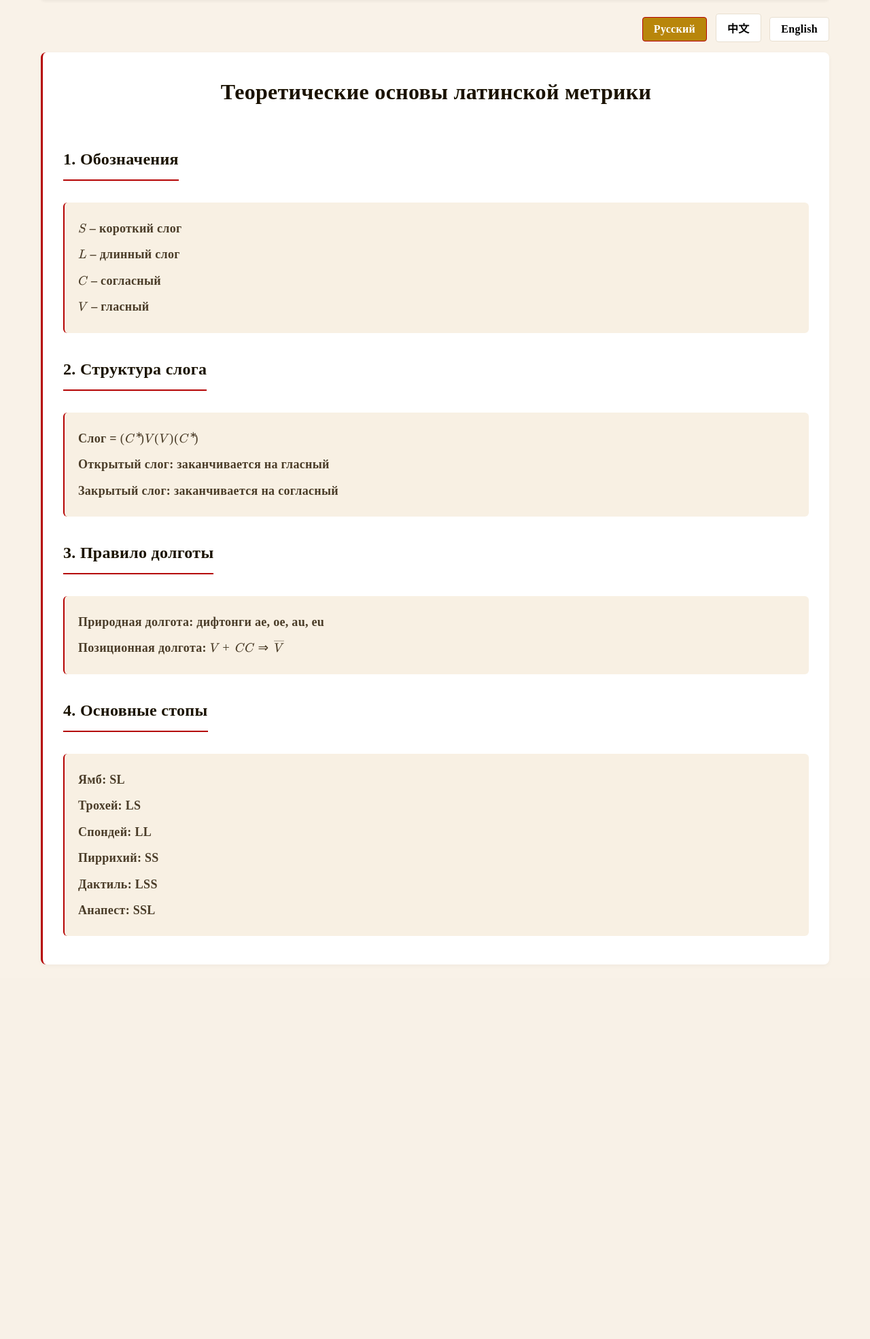
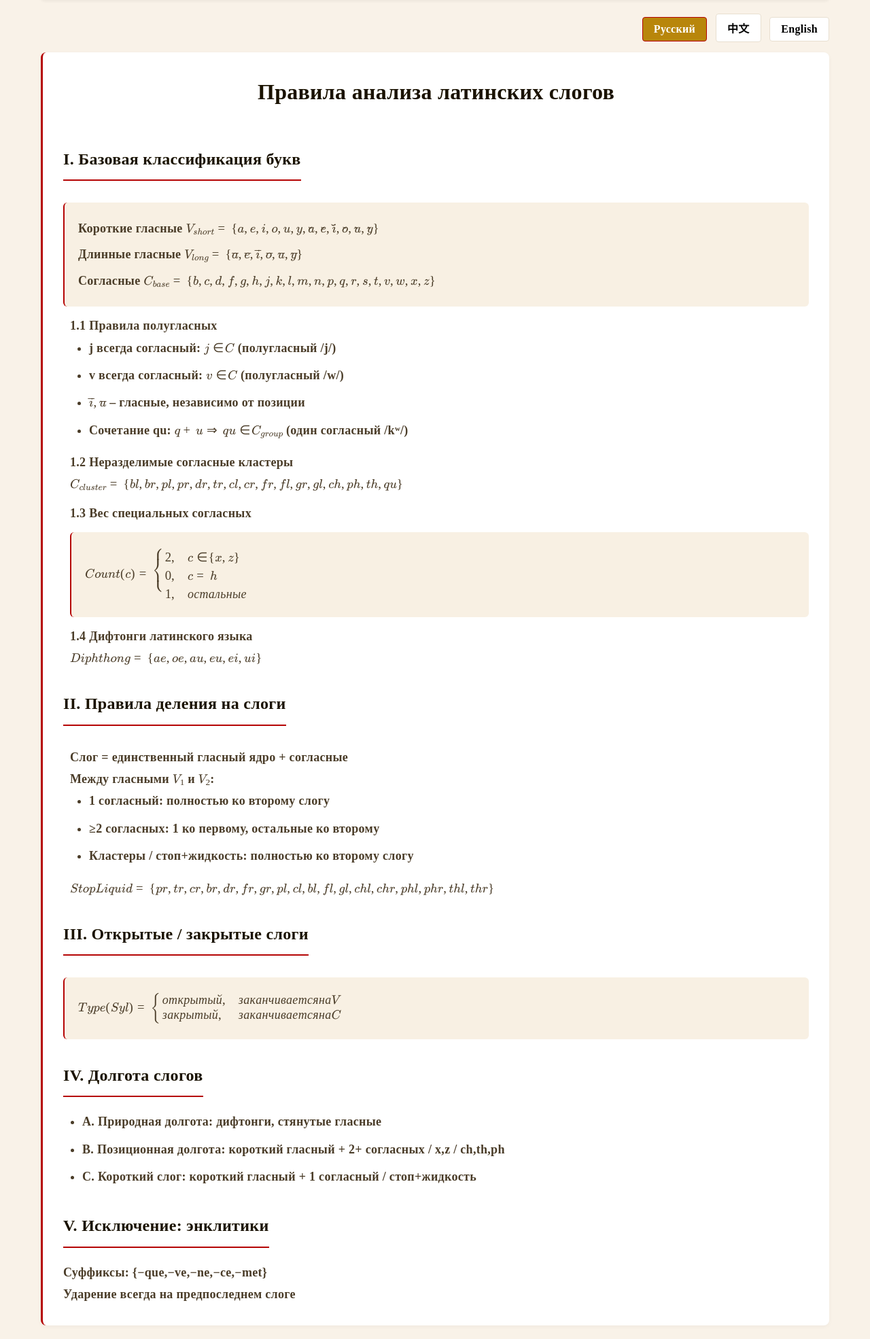
Before and after one commit to 0-317/latin_phonetics_tool, a Flask app: page /theory in a window 1280 px wide. Shown: the part 86-2056 px from the top of the page at 68% size. Before the commit the page ends 1505 px from the top, so only its background shows below. Run offline with Flask 3, Linux system fonts and the light colour scheme.

Commit message:
theory 2

```diff
--- a/templates/index.html
+++ b/templates/index.html
@@ -411,8 +411,6 @@
         {% else %}
         <div class="empty">
             <p>请在上方输入框中粘贴拉丁文本</p>
-            <p style="margin-top: 10px; font-size: 16px;">支持散文 + 诗歌（六步格/哀歌双行体）</p>
-        </div>
         {% endif %}
     </div>
 
--- a/templates/theory.html
+++ b/templates/theory.html
@@ -176,11 +176,14 @@
         p {
             font-weight: 600; /* 段落全加粗 */
         }
+        .rule-item {
+            margin: 10px 0;
+            padding-left: 10px;
+        }
     </style>
 </head>
 <body>
 
-<!-- ✅ 正确导航栏：只显示当前语言 -->
 <div class="navbar">
     <a href="/?lang={{ lang }}">{{ L.nav_home }}</a>
     <a href="/theory?lang={{ lang }}">{{ L.nav_theory }}</a>
@@ -198,106 +201,199 @@
 
 <div class="content-box">
     {% if lang == 'ru' %}
-    <h2>Теоретические основы латинской метрики</h2>
+    <h2>Правила анализа латинских слогов</h2>
 
-    <h3>1. Обозначения</h3>
+    <h3>I. Базовая классификация букв</h3>
     <div class="formula">
-        <p>\(S\) – короткий слог</p>
-        <p>\(L\) – длинный слог</p>
-        <p>\(C\) – согласный</p>
-        <p>\(V\) – гласный</p>
+        <p>Короткие гласные \(V_{short}=\{a,e,i,o,u,y,\breve{a},\breve{e},\breve{i},\breve{o},\breve{u},\breve{y}\}\)</p>
+        <p>Длинные гласные \(V_{long}=\{\bar{a},\bar{e},\bar{i},\bar{o},\bar{u},\bar{y}\}\)</p>
+        <p>Согласные \(C_{base}=\{b,c,d,f,g,h,j,k,l,m,n,p,q,r,s,t,v,w,x,z\}\)</p>
     </div>
 
-    <h3>2. Структура слога</h3>
-    <div class="formula">
-        <p>Слог = \((C^*)V(V)(C^*)\)</p>
-        <p>Открытый слог: заканчивается на гласный</p>
-        <p>Закрытый слог: заканчивается на согласный</p>
+    <div class="rule-item">
+        <p><strong>1.1 Правила полугласных</strong></p>
+        <ul>
+            <li>j всегда согласный: \(j\in C\) (полугласный /j/)</li>
+            <li>v всегда согласный: \(v\in C\) (полугласный /w/)</li>
+            <li>\(\bar{i},\bar{u}\) – гласные, независимо от позиции</li>
+            <li>Сочетание qu: \(q+u\Rightarrow qu\in C_{group}\) (один согласный /kʷ/)</li>
+        </ul>
     </div>
 
-    <h3>3. Правило долготы</h3>
-    <div class="formula">
-        <p>Природная долгота: дифтонги ae, oe, au, eu</p>
-        <p>Позиционная долгота: \(V + CC \Rightarrow \overline{V}\)</p>
+    <div class="rule-item">
+        <p><strong>1.2 Неразделимые согласные кластеры</strong></p>
+        <p>\(C_{cluster}=\{bl,br,pl,pr,dr,tr,cl,cr,fr,fl,gr,gl,ch,ph,th,qu\}\)</p>
     </div>
 
-    <h3>4. Основные стопы</h3>
-    <div class="formula">
-        <p>Ямб: SL</p>
-        <p>Трохей: LS</p>
-        <p>Спондей: LL</p>
-        <p>Пиррихий: SS</p>
-        <p>Дактиль: LSS</p>
-        <p>Анапест: SSL</p>
+    <div class="rule-item">
+        <p><strong>1.3 Вес специальных согласных</strong></p>
+        <div class="formula">
+            <p>\(Count(c)= \begin{cases} 2, & c\in\{x,z\} \\ 0, & c=h \\ 1, & остальные \end{cases}\)</p>
+        </div>
     </div>
 
-    {% elif lang == 'zh' %}
-    <h2>拉丁语韵律理论基础</h2>
-
-    <h3>1. 符号定义</h3>
-    <div class="formula">
-        <p>\(S\) = 短音节</p>
-        <p>\(L\) = 长音节</p>
-        <p>\(C\) = 辅音</p>
-        <p>\(V\) = 元音</p>
+    <div class="rule-item">
+        <p><strong>1.4 Дифтонги латинского языка</strong></p>
+        <p>\(Diphthong=\{ae,oe,au,eu,ei,ui\}\)</p>
     </div>
 
-    <h3>2. 音节结构</h3>
-    <div class="formula">
-        <p>音节结构：\((C^*)V(V)(C^*)\)</p>
-        <p>开音节：以元音结尾</p>
-        <p>闭音节：以辅音结尾</p>
+    <h3>II. Правила деления на слоги</h3>
+    <div class="rule-item">
+        <p>Слог = единственный гласный ядро + согласные</p>
+        <p>Между гласными \(V_1\) и \(V_2\):</p>
+        <ul>
+            <li>1 согласный: полностью ко второму слогу</li>
+            <li>≥2 согласных: 1 ко первому, остальные ко второму</li>
+            <li>Кластеры / стоп+жидкость: полностью ко второму слогу</li>
+        </ul>
+        <p>\(StopLiquid=\{pr,tr,cr,br,dr,fr,gr,pl,cl,bl,fl,gl,chl,chr,phl,phr,thl,thr\}\)</p>
     </div>
 
-    <h3>3. 音长规则</h3>
+    <h3>III. Открытые / закрытые слоги</h3>
     <div class="formula">
-        <p>自然长音：双元音 ae, oe, au, eu</p>
-        <p>位置长音：\(V + CC \Rightarrow \overline{V}\)</p>
+        <p>\(Type(Syl)= \begin{cases} открытый, & заканчивается на V \\ закрытый, & заканчивается на C \end{cases}\)</p>
     </div>
 
-    <h3>4. 核心音步</h3>
+    <h3>IV. Долгота слогов</h3>
+    <ul>
+        <li><strong>A. Природная долгота</strong>: дифтонги, стянутые гласные</li>
+        <li><strong>B. Позиционная долгота</strong>: короткий гласный + 2+ согласных / x,z / ch,th,ph</li>
+        <li><strong>C. Короткий слог</strong>: короткий гласный + 1 согласный / стоп+жидкость</li>
+    </ul>
+
+    <h3>V. Исключение: энклитики</h3>
+    <p>Суффиксы: {−que,−ve,−ne,−ce,−met}</p>
+    <p>Ударение всегда на предпоследнем слоге</p>
+
+    {% elif lang == 'zh' %}
+    <h2>拉丁语音节分析核心规则</h2>
+
+    <h3>一、基础字母分类</h3>
     <div class="formula">
-        <p>抑扬格：SL</p>
-        <p>扬抑格：LS</p>
-        <p>扬扬格：LL</p>
-        <p>抑抑格：SS</p>
-        <p>扬抑抑格：LSS</p>
-        <p>抑抑扬格：SSL</p>
+        <p>短元音 \(V_{short}=\{a,e,i,o,u,y,\breve{a},\breve{e},\breve{i},\breve{o},\breve{u},\breve{y}\}\)</p>
+        <p>长元音 \(V_{long}=\{\bar{a},\bar{e},\bar{i},\bar{o},\bar{u},\bar{y}\}\)</p>
+        <p>辅音 \(C_{base}=\{b,c,d,f,g,h,j,k,l,m,n,p,q,r,s,t,v,w,x,z\}\)</p>
     </div>
 
-    {% else %}
-    <h2>Latin Prosody & Metrics Theory</h2>
-
-    <h3>1. Notation</h3>
-    <div class="formula">
-        <p>\(S\) = short syllable</p>
-        <p>\(L\) = long syllable</p>
-        <p>\(C\) = consonant</p>
-        <p>\(V\) = vowel</p>
+    <div class="rule-item">
+        <p><strong>1.1 半元音判定规则</strong></p>
+        <ul>
+            <li>j 恒为辅音：\(j\in C\)，半元音 /j/</li>
+            <li>v 恒为辅音：\(v\in C\)，半元音 /w/</li>
+            <li>\(\bar{i},\bar{u}\) 固定为元音，不受位置影响</li>
+            <li>qu 固定组合：\(q+u\Rightarrow qu\in C_{group}\)，整体为辅音 /kʷ/</li>
+        </ul>
     </div>
 
-    <h3>2. Syllable Structure</h3>
-    <div class="formula">
-        <p>Syllable = \((C^*)V(V)(C^*)\)</p>
-        <p>Open syllable: ends with vowel</p>
-        <p>Closed syllable: ends with consonant</p>
+    <div class="rule-item">
+        <p><strong>1.2 不可拆分辅音连缀</strong></p>
+        <p>\(C_{cluster}=\{bl,br,pl,pr,dr,tr,cl,cr,fr,fl,gr,gl,ch,ph,th,qu\}\)</p>
     </div>
 
-    <h3>3. Length Rules</h3>
-    <div class="formula">
-        <p>Natural length: diphthongs ae, oe, au, eu</p>
-        <p>Positional length: \(V + CC \Rightarrow \overline{V}\)</p>
+    <div class="rule-item">
+        <p><strong>1.3 特殊辅音权重规则</strong></p>
+        <div class="formula">
+            <p>\(Count(c)= \begin{cases} 2, & c\in\{x,z\} \\ 0, & c=h \\ 1, & 其余普通辅音 \end{cases}\)</p>
+        </div>
     </div>
 
-    <h3>4. Main Metrical Feet</h3>
+    <div class="rule-item">
+        <p><strong>1.4 拉丁语双元音定义</strong></p>
+        <p>\(Diphthong=\{ae,oe,au,eu,ei,ui\}\)</p>
+    </div>
+
+    <h3>二、音节划分核心准则</h3>
+    <div class="rule-item">
+        <p>音节结构：唯一元音核心 + 附属辅音</p>
+        <p>元音间辅音分配规则：</p>
+        <ul>
+            <li>单辅音：全部划归后一音节</li>
+            <li>双辅音及以上：首辅音归前，剩余归后</li>
+            <li>辅音连缀/塞音+流音：整体划归后一音节</li>
+        </ul>
+        <p>\(StopLiquid=\{pr,tr,cr,br,dr,fr,gr,pl,cl,bl,fl,gl,chl,chr,phl,phr,thl,thr\}\)</p>
+    </div>
+
+    <h3>三、开音节 / 闭音节判定</h3>
     <div class="formula">
-        <p>Iambus: SL</p>
-        <p>Trochee: LS</p>
-        <p>Spondee: LL</p>
-        <p>Pyrrhic: SS</p>
-        <p>Dactyl: LSS</p>
-        <p>Anapest: SSL</p>
+        <p>\(Type(Syl)= \begin{cases} 开音节, & 音节结尾=V \\ 闭音节, & 音节结尾=C \end{cases}\)</p>
     </div>
+
+    <h3>四、音节长短音判定</h3>
+    <ul>
+        <li><strong>A. 天然长音节</strong>：双元音、缩合元音构成的音节</li>
+        <li><strong>B. 位置长音节</strong>：短元音后接2个辅音 / x,z / ch,th,ph</li>
+        <li><strong>C. 短音节</strong>：短元音后接1个辅音 / 塞音+流音组合</li>
+    </ul>
+
+    <h3>五、附着词例外规则</h3>
+    <p>附着词后缀：{−que,−ve,−ne,−ce,−met}</p>
+    <p>重音强制落在倒数第二音节</p>
+
+    {% else %}
+    <h2>Latin Syllable Analysis Rules</h2>
+
+    <h3>I. Basic Letter Classification</h3>
+    <div class="formula">
+        <p>Short Vowels \(V_{short}=\{a,e,i,o,u,y,\breve{a},\breve{e},\breve{i},\breve{o},\breve{u},\breve{y}\}\)</p>
+        <p>Long Vowels \(V_{long}=\{\bar{a},\bar{e},\bar{i},\bar{o},\bar{u},\bar{y}\}\)</p>
+        <p>Consonants \(C_{base}=\{b,c,d,f,g,h,j,k,l,m,n,p,q,r,s,t,v,w,x,z\}\)</p>
+    </div>
+
+    <div class="rule-item">
+        <p><strong>1.1 Semivowel Rules</strong></p>
+        <ul>
+            <li>j is always consonant: \(j\in C\) (semivowel /j/)</li>
+            <li>v is always consonant: \(v\in C\) (semivowel /w/)</li>
+            <li>\(\bar{i},\bar{u}\) are vowels, position-independent</li>
+            <li>qu group: \(q+u\Rightarrow qu\in C_{group}\) (single consonant /kʷ/)</li>
+        </ul>
+    </div>
+
+    <div class="rule-item">
+        <p><strong>1.2 Indivisible Consonant Clusters</strong></p>
+        <p>\(C_{cluster}=\{bl,br,pl,pr,dr,tr,cl,cr,fr,fl,gr,gl,ch,ph,th,qu\}\)</p>
+    </div>
+
+    <div class="rule-item">
+        <p><strong>1.3 Special Consonant Weight</strong></p>
+        <div class="formula">
+            <p>\(Count(c)= \begin{cases} 2, & c\in\{x,z\} \\ 0, & c=h \\ 1, & other\ consonants \end{cases}\)</p>
+        </div>
+    </div>
+
+    <div class="rule-item">
+        <p><strong>1.4 Latin Diphthongs</strong></p>
+        <p>\(Diphthong=\{ae,oe,au,eu,ei,ui\}\)</p>
+    </div>
+
+    <h3>II. Syllabification Rules</h3>
+    <div class="rule-item">
+        <p>Syllable = single vowel nucleus + consonants</p>
+        <p>Between vowels \(V_1\) and \(V_2\):</p>
+        <ul>
+            <li>1 consonant: belongs to the second syllable</li>
+            <li>≥2 consonants: 1 to first, rest to second</li>
+            <li>Clusters / Stop+Liquid: all to second syllable</li>
+        </ul>
+        <p>\(StopLiquid=\{pr,tr,cr,br,dr,fr,gr,pl,cl,bl,fl,gl,chl,chr,phl,phr,thl,thr\}\)</p>
+    </div>
+
+    <h3>III. Open / Closed Syllables</h3>
+    <div class="formula">
+        <p>\(Type(Syl)= \begin{cases} Open, & ends\ with\ V \\ Closed, & ends\ with\ C \end{cases}\)</p>
+    </div>
+
+    <h3>IV. Syllable Length</h3>
+    <ul>
+        <li><strong>A. Natural Long</strong>: diphthongs, contracted vowels</li>
+        <li><strong>B. Positional Long</strong>: short vowel + 2+ consonants / x,z / ch,th,ph</li>
+        <li><strong>C. Short Syllable</strong>: short vowel + 1 consonant / Stop+Liquid</li>
+    </ul>
+
+    <h3>V. Enclitic Exception</h3>
+    <p>Enclitic suffixes: {−que,−ve,−ne,−ce,−met}</p>
+    <p>Stress falls on the penultimate syllable</p>
     {% endif %}
 </div>
 
```
Also changed, not shown: templates/images/caesar.jpg (added), templates/images/cicero.jpg (added), templates/images/virgil.jpg (added).
